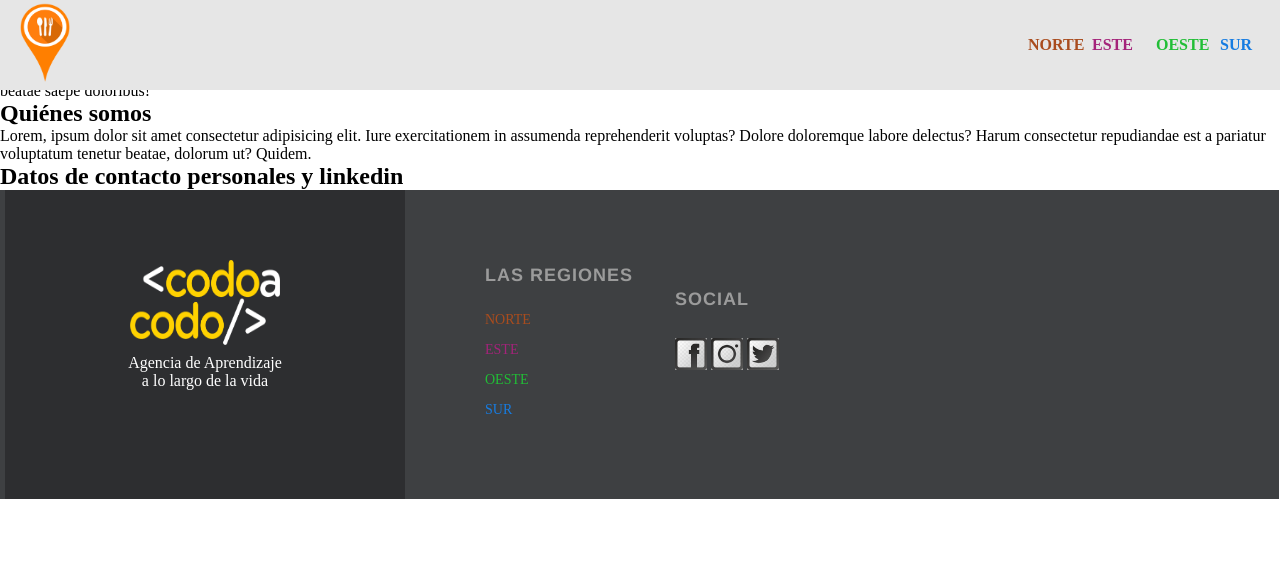
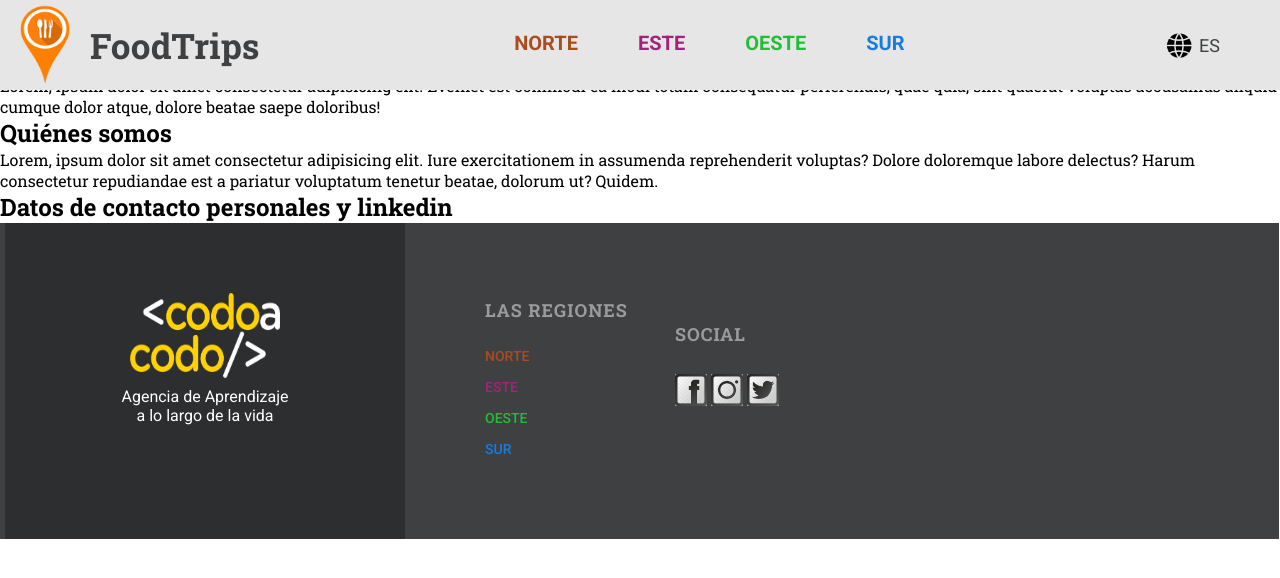
Before and after one commit to Belentaborda/FoodTrips-ProyectoG3, a plain HTML site: page index.html in a window 1280 px wide. Drawn offline with Linux system fonts and the light colour scheme.

Commit message:
navbar finalizado

```diff
--- a/css/index.css
+++ b/css/index.css
@@ -1,6 +1,11 @@
 * {
     margin: 0px;
     box-sizing: border-box;
+}
+
+body {
+    font-family: "Roboto Slab", serif;
+    font-optical-sizing: auto;
 }
 
 .logo {
@@ -9,7 +14,9 @@
 }
 
 .navbar {
+    font-family: "Roboto", sans-serif;
     position: fixed;
+    top: 0%;
     background-color: rgb(230, 230, 230);
     width: 100%;
     height: 90px;
@@ -26,8 +33,97 @@ ul .navList {
 }
 
 .navList {
-    padding: 10px;
-    width: 60px;
+    margin: 30px;
+    font-size: 20px;
+}
+
+.navbarListBoxes {
+    display: flex;
+    flex-wrap: wrap;
+    font-size: 20px;
+    height: 90px;
+    align-items: center;
+}
+
+.navbarListBoxes .navList a:hover {
+    color: initial;
+}
+
+.navbarListBoxes .Norte:hover {
+    color: #a94c1e;
+}
+
+.navbarListBoxes .Sur:hover {
+    color: #177ce1;
+}
+
+.navbarListBoxes .Este:hover {
+    color: #A4237A;
+}
+
+.navbarListBoxes .Oeste:hover {
+    color: #21be36;
+}
+
+.navbarListBoxes .Norte a {
+    color: #a94c1e;
+}
+
+.navbarListBoxes .Sur a {
+    color: #177ce1;
+}
+
+.navbarListBoxes .Este a {
+    color: #A4237A;
+}
+
+.navbarListBoxes .Oeste a {
+    color: #21be36;
+}
+
+.navbarListBoxes .navList a:hover {
+    color: inherit;
+}
+
+.navbarListBoxes .navList {
+    position: relative;
+    border-bottom: 5px solid transparent;
+}
+
+.navbarListBoxes .navList::after {
+    content: '';
+    position: absolute;
+    bottom: -35px;
+    left: 0;
+    width: 100%;
+    height: 5px;
+    background-color: transparent;
+    transition: height 0.2s ease;
+}
+
+.navbarListBoxes .navList:hover::after {
+    content: '';
+    position: absolute;
+    bottom: -35px;
+    left: 0;
+    width: 100%;
+    height: 30%;
+}
+
+.navbarListBoxes .Norte:hover::after {
+    background-color: #a94c1e;
+}
+
+.navbarListBoxes .Sur:hover::after {
+    background-color: #177ce1;
+}
+
+.navbarListBoxes .Este:hover::after {
+    background-color: #A4237A;
+}
+
+.navbarListBoxes .Oeste:hover::after {
+    background-color: #21be36;
 }
 
 li a {
@@ -35,11 +131,61 @@ li a {
     font-weight: 600;
 }
 
+.lenguage {
+    display: flex;
+    flex-wrap: wrap;
+    align-items: center;
+    margin-right: 60px;
+    font-size: 18px;
+    color: #3E4042;
+    cursor: default;
+}
+
+.logoBox {
+    font-display: flex;
+    flex-wrap: wrap;
+    display: inline-flex;
+    justify-content: center;
+    align-items: center;
+    text-decoration: none;
+}
+
+.logoBox h1 {
+    padding-left: 20px;
+    font-size: 35px;
+    font-family: "Roboto Slab", Helvetica, "Segoe UI", sans-serif;
+    color: #3E4042;
+}
+
+@media screen and (max-width: 768px) {
+
+    .lenguage {
+        display: none;
+    }
+}
+
+@media screen and (max-width: 710px) {
+
+    .navbarListBoxes {
+        display: flex;
+        flex-wrap: wrap;
+        font-size: 16px;
+    }
+
+    .navList {
+        margin: 10px;
+    }
+
+    .logoBox h1 {
+        display: none;
+    }
+}
 
 /*--------------------Footer------------------*/
 
 
 .footer_main {
+    font-family: "Roboto", sans-serif;
     width: 99.9%;
     padding: 25px;
     background: #3E4042 url(/assets/footer-bg-656c1a7c66b412ea2ac091559b06bebc1ff33a3f71e66995488c637670a325bc.svg) 100% 50% no-repeat;
--- a/index.html
+++ b/index.html
@@ -6,6 +6,16 @@
     <meta name="viewport" content="width=device-width, initial-scale=1.0">
     <link rel="stylesheet" href="./css/index.css">
     <link rel="shortcut icon" href="./img/foodtrips-logo.ico" type="image/x-icon">
+    <link rel="preconnect" href="https://fonts.googleapis.com">
+    <link rel="preconnect" href="https://fonts.gstatic.com" crossorigin>
+    <link
+        href="https://fonts.googleapis.com/css2?family=Roboto+Slab:wght@100..900&family=Roboto:ital,wght@0,100;0,300;0,400;0,500;0,700;0,900;1,100;1,300;1,400;1,500;1,700;1,900&display=swap"
+        rel="stylesheet">
+    <link rel="preconnect" href="https://fonts.googleapis.com">
+    <link rel="preconnect" href="https://fonts.gstatic.com" crossorigin>
+    <link
+        href="https://fonts.googleapis.com/css2?family=Roboto:ital,wght@0,100;0,300;0,400;0,500;0,700;0,900;1,100;1,300;1,400;1,500;1,700;1,900&display=swap"
+        rel="stylesheet">
     <title>FoodTrips</title>
 </head>
 
@@ -14,17 +24,22 @@
     <header>
         <nav class="navbar">
             <div>
-                <a href="./index.html">
+                <a href="./index.html" class="logoBox">
                     <img src="./img/foodtrips-logo.png" alt="logo" class="logo">
+                    <h1>FoodTrips</h1>
                 </a>
             </div>
             <div>
-                <ul>
+                <ul class="navbarListBoxes">
                     <li class="navList Norte"><a href="">NORTE</a></li>
                     <li class="navList Este"><a href="">ESTE</a></li>
                     <li class="navList Oeste"><a href="">OESTE</a></li>
                     <li class="navList Sur"><a href="./pages/south.html">SUR</a></li>
                 </ul>
+            </div>
+            <div class="lenguage">
+                <img src="./img/globe.png" alt="lenguaje" width="40px">
+                <span>ES</span>
             </div>
         </nav>
     </header>
@@ -54,7 +69,7 @@
     <footer>
         <div class="footer_main">
             <div class="footer_main_codoacodo">
-                <a class="logo-text-link" href="https://buenosaires.gob.ar/educacion/codo-codo-40" target="_blank">
+                <a class="logo-text-link" href="https://buenosaires.gob.ar/educacion/codo-codo-40">
                     <img alt="Agencia de Aprendizaje a lo largo de la vida" src="./img/LogoCODOACODO.png">
                     <p class="logo-text">Agencia de Aprendizaje <br> a lo largo de la vida</p>
                 </a>
```
Also changed, not shown: img/globe.png (added), img/star1.png (added).
